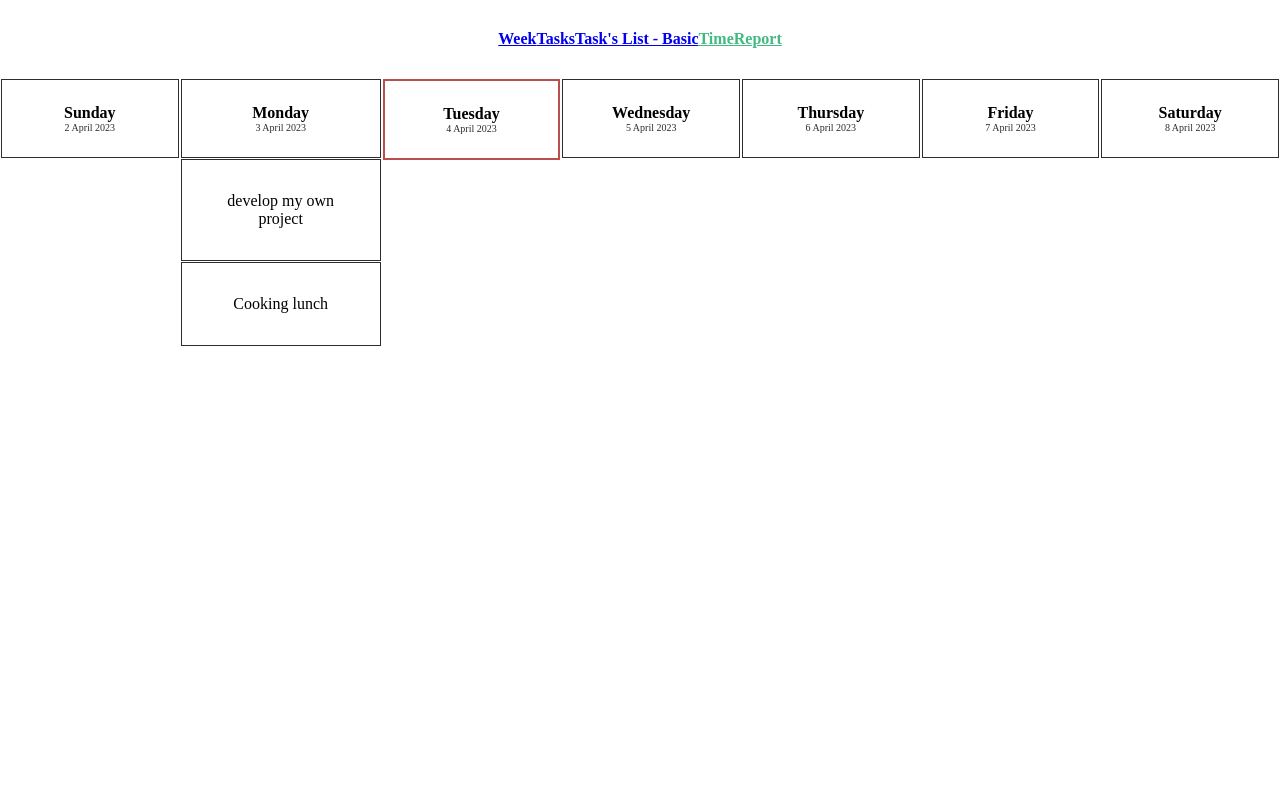
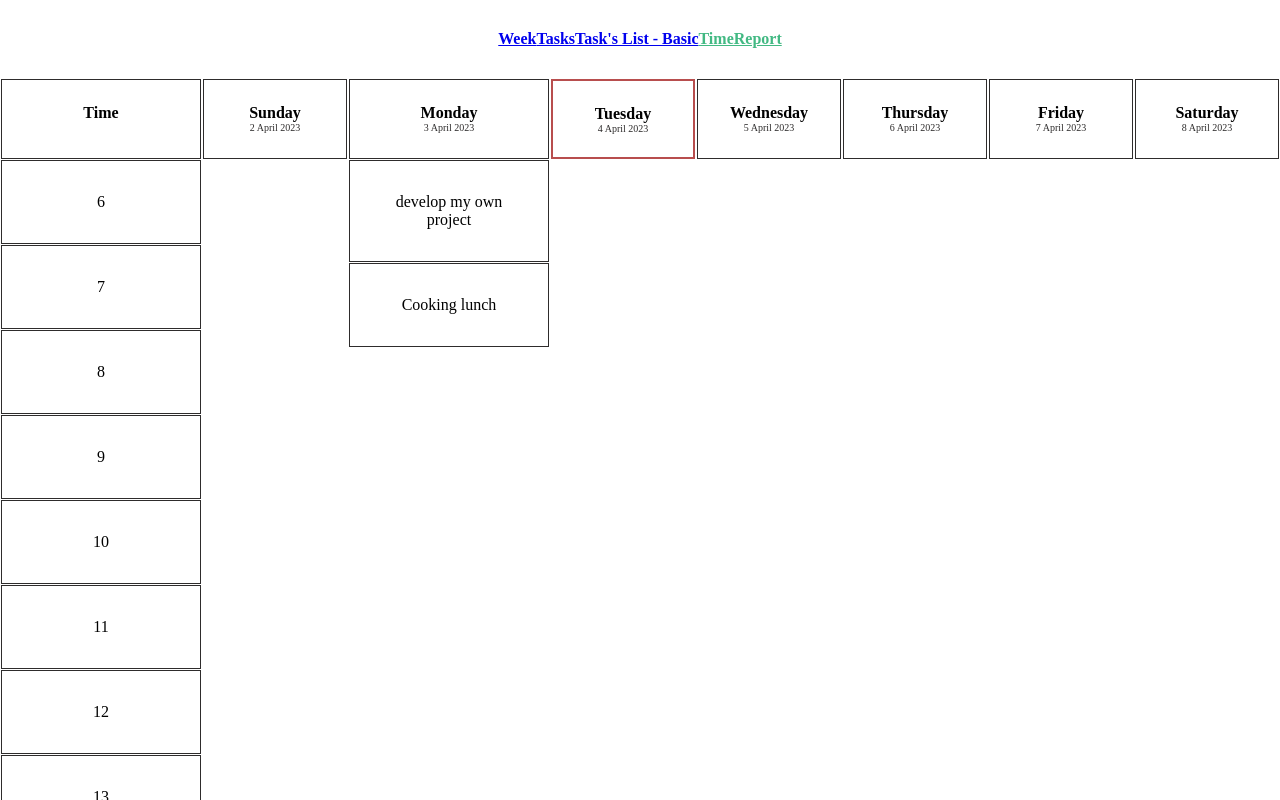
Before and after one commit to jagodabie/time-planner, a Vue app: page /time-report in a window 1280 px wide. Shown: the top 800 px of the page. Built offline with nearby package versions, Linux system fonts and the light colour scheme; data requests are answered from the project's data file.

Commit message:
feat(hour): hourlist component

```diff
--- /dev/null
+++ b/src/components/HoursList.vue
@@ -0,0 +1,39 @@
+<template>
+  <div class="hour-list">
+    <div v-for="(hour, index) in hours" :key="index" class="hour">
+      {{ hour }}
+    </div>
+  </div>
+</template>
+
+<script setup lang="ts">
+const hours: string[] = [
+  '6',
+  '7',
+  '8',
+  '9',
+  '10',
+  '11',
+  '12',
+  '13',
+  '14',
+  '15',
+  '16',
+  '17',
+  '18',
+  '19',
+  '20',
+  '21',
+  '22'
+]
+</script>
+<style lang="scss" scoped>
+@import '@/assets/scss/main.scss';
+@import '@/assets/scss/variables';
+.hour {
+  width: $width-of-day-row;
+  border: $border-gray44;
+  margin-top: 1px;
+  padding: 2rem;
+}
+</style>
--- a/src/views/TimeReportView.vue
+++ b/src/views/TimeReportView.vue
@@ -4,6 +4,7 @@ import type { Day, TimeRecord } from '@/types/Task'
 import type { Ref } from 'vue'
 import { prepareISODateString } from '@/helpers/DateHelpers'
 import TaskRecord from '@/components/TaskRecord.vue'
+import HoursList from '@/components/HoursList.vue'
 
 import { getCurrentInstance } from 'vue'
 import { useGetDaysOfWeeksDate } from '@/composables/useGetDaysOfWeeksDate'
@@ -26,6 +27,10 @@ const { weekdaysDates } = useGetDaysOfWeeksDate()
 </script>
 <template>
   <div class="days-wrapper">
+    <div class="hours">
+      <div class="title">Time</div>
+      <HoursList />
+    </div>
     <div class="day" v-for="(day, index) in weekdaysDates" :key="index">
       <div class="title" :class="{ 'is-today': getToday(day) }">
         <span>{{ day.weekday }}</span>
@@ -39,20 +44,24 @@ const { weekdaysDates } = useGetDaysOfWeeksDate()
 @import '@/assets/scss/variables';
 .days-wrapper {
   display: flex;
-  flex-direction: row;
   justify-content: center;
+  & > div {
+    margin: 1px;
+  }
 }
 
 .day {
   width: $width-of-day-row;
   box-sizing: content-box;
-  margin: 1px;
+}
 .title {
   border: $border-gray44;
   text-align: left;
   padding: 1.5rem;
   text-align: center;
   font-weight: bold;
+  box-sizing: border-box;
+  height: 80px;
   &.is-today {
     border: rgb(184, 78, 78) solid 2px;
   }
@@ -66,5 +75,4 @@ const { weekdaysDates } = useGetDaysOfWeeksDate()
     display: block;
   }
 }
-}
 </style>
```
Lines whose indentation alone changed are shown as unchanged.
